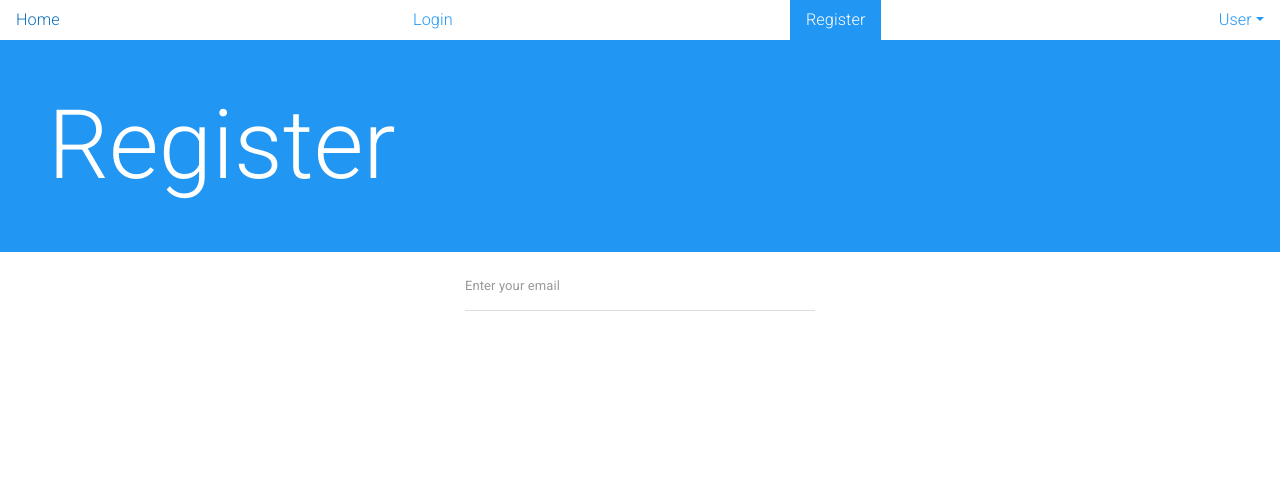
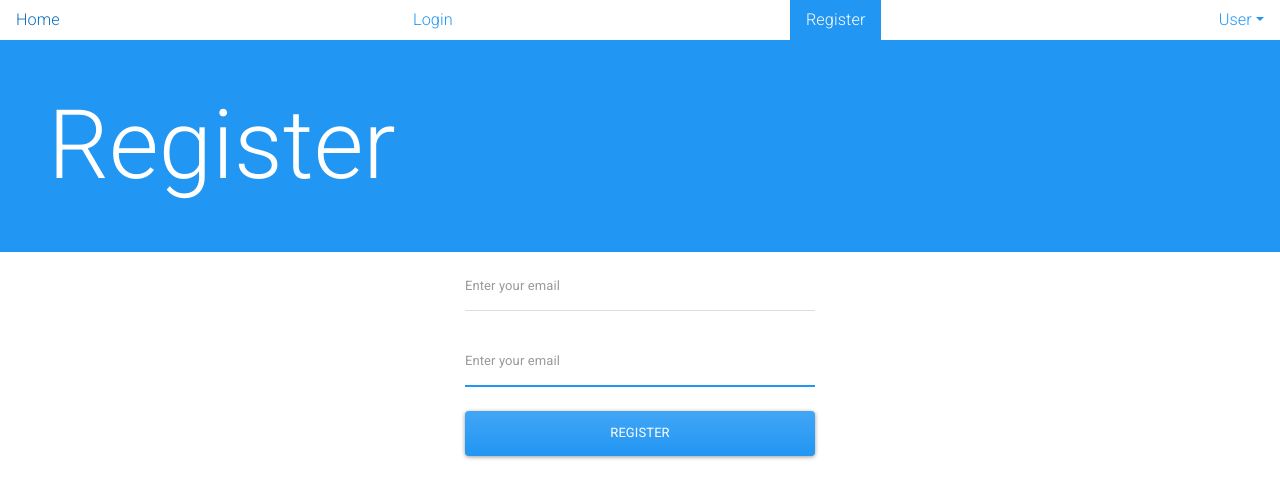
Before and after one commit to KaiyuWei/realist, a React (Create React App) app in the folder client/: page /register in a window 1280 px wide. Shown: the top 498 px of the page. Built offline with nearby package versions, Linux system fonts and the light colour scheme.

Commit message:
registeration page progress

```diff
--- a/client/src/pages/Register.js
+++ b/client/src/pages/Register.js
@@ -1,4 +1,20 @@
+import { useState } from "react";
+
 export default function Register() {
+  // the hooks for states
+  const [email, setEmail] = useState("");
+  const [password, setPassword] = useState("");
+
+  // submission handler
+  const handleSubmit = async (e) => {
+    try {
+      e.preventDefault();
+      console.table([email, password]);
+    } catch (err) {
+      console.log(err);
+    }
+  };
+
   return (
     <div>
       <h1 className="display-1 bg-primary text-light p-5">Register</h1>
@@ -6,12 +22,26 @@ export default function Register() {
       <div className="container">
         <div className="row">
           <div className="col-lg-4 offset-lg-4">
-            <form>
+            <form onSubmit={handleSubmit}>
               <input
                 type="text"
                 placeholder="Enter your email"
-                className="form-control"
+                className="form-control mb-4"
+                required
+                autoFocus
+                value={email}
+                onChange={(e) => setEmail(e.target.value)}
               />
+              <input
+                type="password"
+                placeholder="Enter your email"
+                className="form-control mb-4"
+                required
+                autoFocus
+                value={password}
+                onChange={(e) => setPassword(e.target.value)}
+              />
+              <button className="btn btn-primary col-12 mb-4">Register</button>
             </form>
           </div>
         </div>
```
